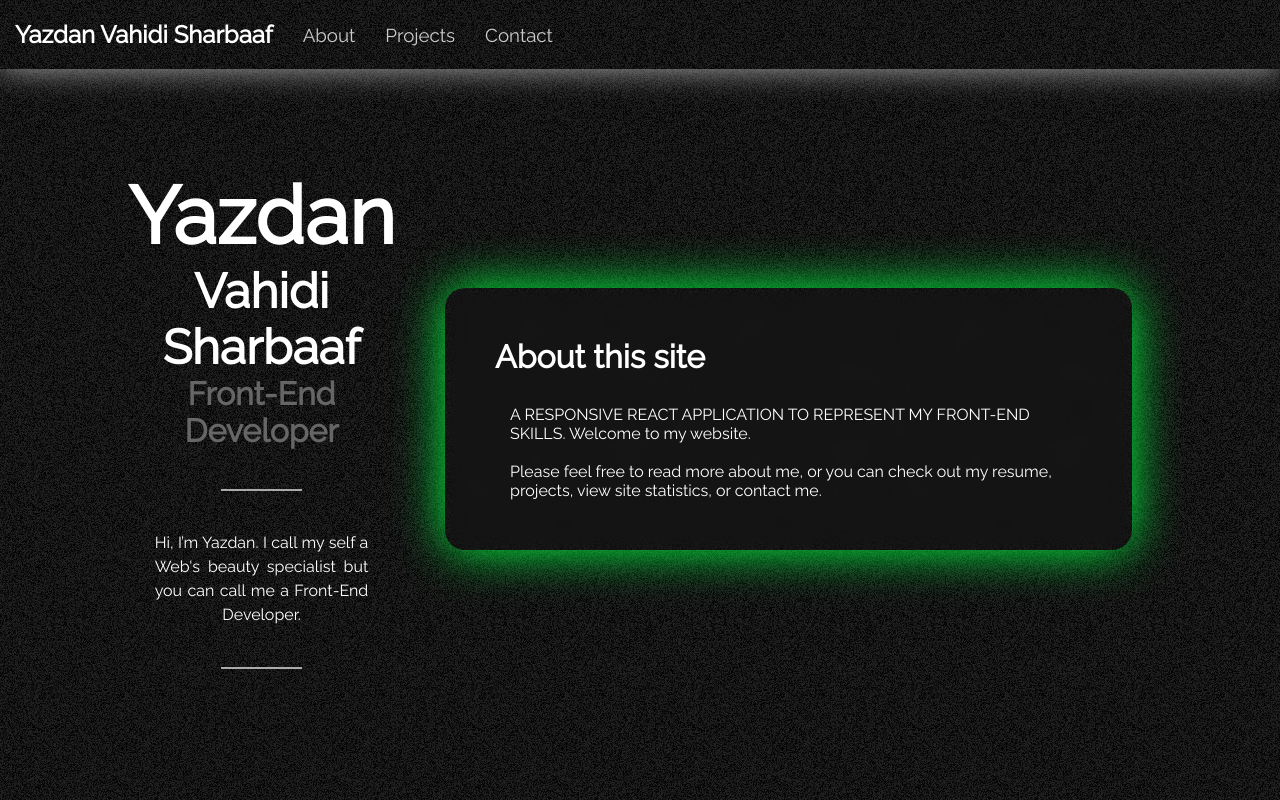
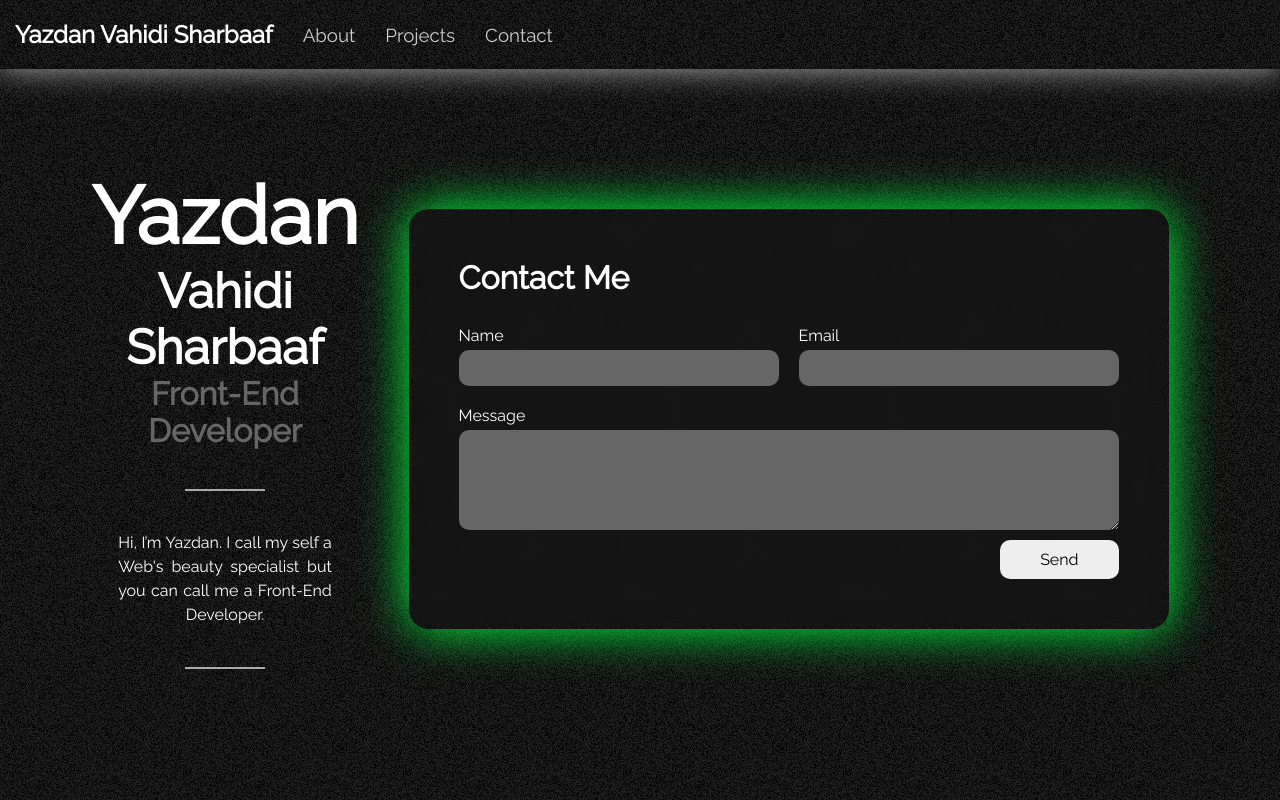
Before and after one commit to NyFco/portfolio, a React (Vite) app: page /contact in a window 1280 px wide. Built offline with nearby package versions, Linux system fonts and the light colour scheme.

Commit message:
Add contact page

```diff
--- a/src/layouts/rgb/index.tsx
+++ b/src/layouts/rgb/index.tsx
@@ -4,7 +4,7 @@ import styled from 'styled-components';
 const Layout = styled.div({
   animation: 'rgbShadow 4s linear infinite',
   backdropFilter: 'blur(10px)',
-  margin: '0 20px',
+  margin: '40px 20px',
   padding: '50px',
   borderRadius: '20px',
 });
--- /dev/null
+++ b/src/pages/contact/index.tsx
@@ -0,0 +1,139 @@
+import { FC } from 'react';
+import styled from 'styled-components';
+
+import { MainLayout, RGBLayout } from '../../layouts';
+
+const CustomInput = styled.input(
+  {
+    backgroundColor: '#666',
+    borderRadius: 10,
+    padding: 10,
+    border: 'none',
+    outline: 'none',
+    color: '#fff',
+  },
+  ({ theme }) => `
+${theme.breakpoints.xl} {
+  width: 300px;
+}
+`
+);
+
+const CustomTextarea = styled.textarea({
+  backgroundColor: '#666',
+  borderRadius: 10,
+  padding: 10,
+  border: 'none',
+  outline: 'none',
+  color: '#fff',
+  resize: 'vertical',
+});
+
+const BtnContainer = styled.div(
+  ({ theme }) => `
+    display: flex;
+    justify-content: center;
+    margin-top: 10px;
+    ${theme.breakpoints.xl} {
+     justify-content: flex-end;
+    }
+`
+);
+
+const CustomBtn = styled.button(
+  {
+    backgroundColor: '#eee',
+    borderRadius: 10,
+    padding: '10px 40px',
+    border: 'none',
+    outline: 'none',
+    color: '#000',
+    fontSize: 16,
+    width: '100%',
+  },
+  ({ theme }) => `
+  ${theme.breakpoints.xl} {
+    width: auto;
+  }
+`
+);
+
+const NameAndEmailContainer = styled.div(
+  {
+    display: 'flex',
+    flexDirection: 'column',
+    justifyContent: 'space-between',
+    alignItems: 'normal',
+    gap: 20,
+    marginBottom: 20,
+  },
+  ({ theme }) => `
+${theme.breakpoints.xl} {
+  flex-direction: row;
+  align-items: center;
+}
+`
+);
+
+const Title = styled.h1(
+  ({ theme }) => `
+  text-align: center;
+  margin-bottom: 30px;
+  ${theme.breakpoints.xl} {
+    text-align: left;
+  }
+`
+);
+
+const InputWithLabelContainer = styled.div({
+  display: 'flex',
+  flexDirection: 'column',
+  gap: 5,
+});
+
+const InputWithLabel: FC<{ label: string; name: string }> = ({
+  label,
+  name,
+}) => {
+  return (
+    <InputWithLabelContainer>
+      <span>{label}</span>
+      <CustomInput type="text" name={name} />
+    </InputWithLabelContainer>
+  );
+};
+
+const Content: FC = () => {
+  return (
+    <RGBLayout>
+      <Title>Contact Me</Title>
+      <div>
+        <form
+        //  action={onSend}
+        >
+          <NameAndEmailContainer>
+            <InputWithLabel label="Name" name="name" />
+            <InputWithLabel label="Email" name="email" />
+          </NameAndEmailContainer>
+          <InputWithLabelContainer>
+            <span>Message</span>
+            <CustomTextarea rows={5} />
+          </InputWithLabelContainer>
+          <BtnContainer>
+            <CustomBtn>Send</CustomBtn>
+          </BtnContainer>
+        </form>
+      </div>
+    </RGBLayout>
+  );
+};
+
+const ContactPage: FC = () => {
+  return (
+    <MainLayout>
+      <Content />
+    </MainLayout>
+  );
+};
+
+export default ContactPage;
--- a/src/pages/index.ts
+++ b/src/pages/index.ts
@@ -1,2 +1,3 @@
 export { default as MainPage } from './main';
 export { default as AboutPage } from './about';
+export { default as ContactPage } from './contact';
--- a/src/router/paths.tsx
+++ b/src/router/paths.tsx
@@ -1,4 +1,4 @@
-import { AboutPage, MainPage } from '../pages';
+import { AboutPage, ContactPage, MainPage } from '../pages';
 
 export interface Path {
   path: string;
@@ -20,7 +20,7 @@ const paths: Path[] = [
   },
   {
     path: '/contact',
-    page: <MainPage />,
+    page: <ContactPage />,
   },
 ];
 
```
